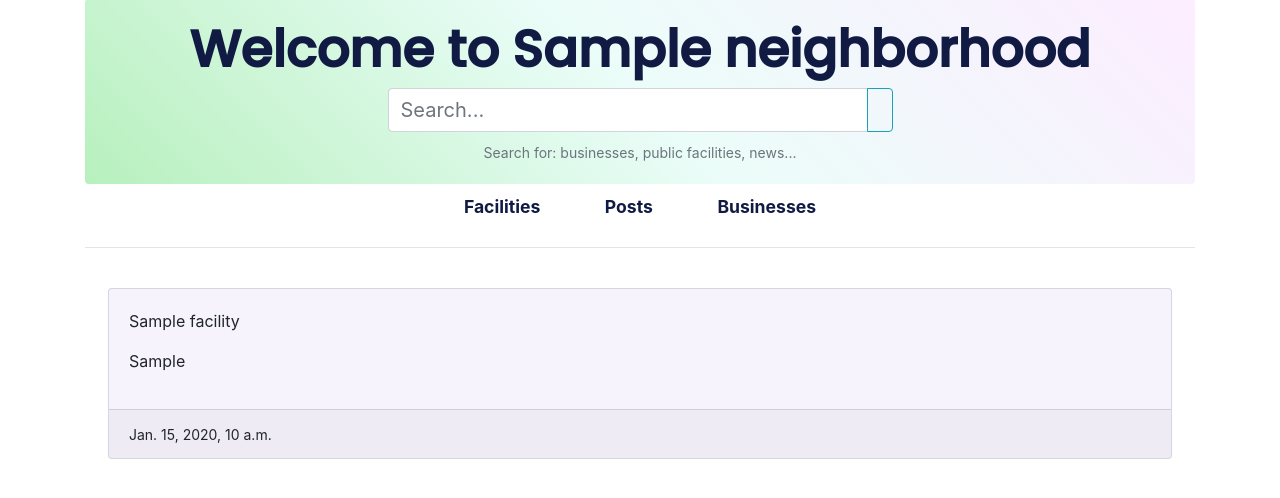
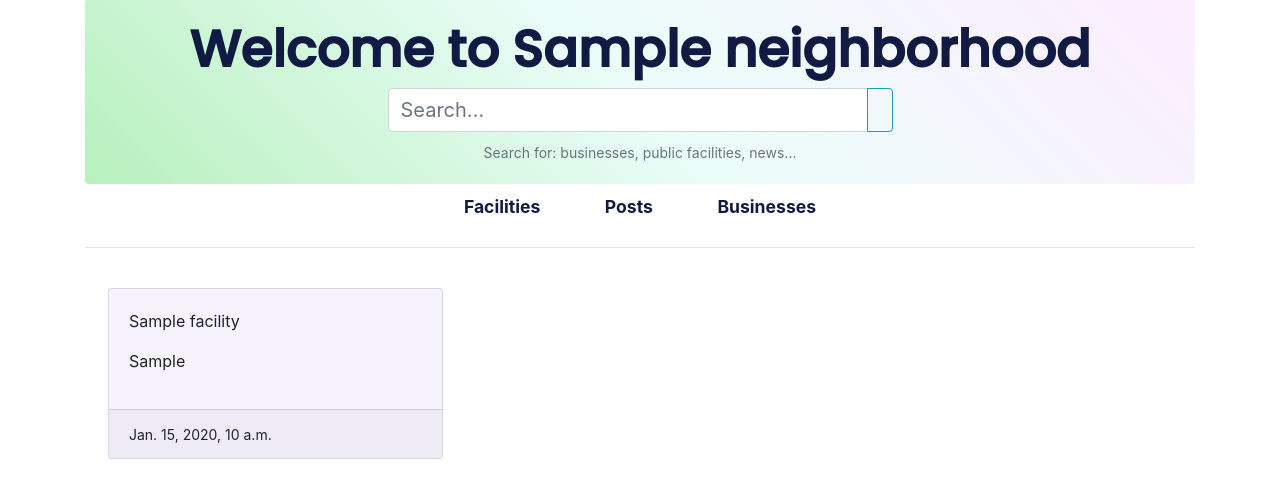
Before and after one commit to Willbeckh/ubuntu, a Django app: page / in a window 1280 px wide. Shown: the part 121-619 px from the top of the page. Run offline with Django 4.2, Linux system fonts and the light colour scheme; a user stored in the database is signed in; tables that the repository leaves empty hold one stand-in row (values such as "Sample post"); some libraries are stand-ins or nearby versions.

Commit message:
st: style facilities cards

```diff
--- a/watch_app/templates/watch/index.html
+++ b/watch_app/templates/watch/index.html
@@ -30,7 +30,7 @@
         >
       </div>
     </div>
-    <div class="mini-nav list-group">
+    <div class="mini-nav">
       <div class="text-center">
         <a href="#" type="button" class="mini-nav__item nav-btn">Facilities</a>
         <a href="#" type="button" class="mini-nav__item nav-btn"> Posts </a>
@@ -55,11 +55,12 @@
   </div>
   <!--  -->
 
-  <div class="row">
-    <div class="col-md-12">
-      <div class="facility-section p-2">
-        {% if facilities %} {% for facility in facilities %}
-        <div class="card facility-card">
+  <div class="facility-section">
+    <div class="row p-2">
+      {% for facility in facilities %}
+      <div class="col-12 col-md-6 col-sm-12 col-lg-4">
+        {% if facilities %}
+        <div class="card facility-card mb-2">
           <div class="card-body">
             <p>{{facility.name}}</p>
             <p>{{facility.location}}</p>
@@ -68,10 +69,11 @@
             <small>{{facility.created_at }}</small>
           </div>
         </div>
-        {% endfor %} {% else %}
+        {% else %}
         <p>No facilites found in your area.</p>
         {% endif %}
       </div>
+      {% endfor %}
     </div>
   </div>
   <!--  -->
```
